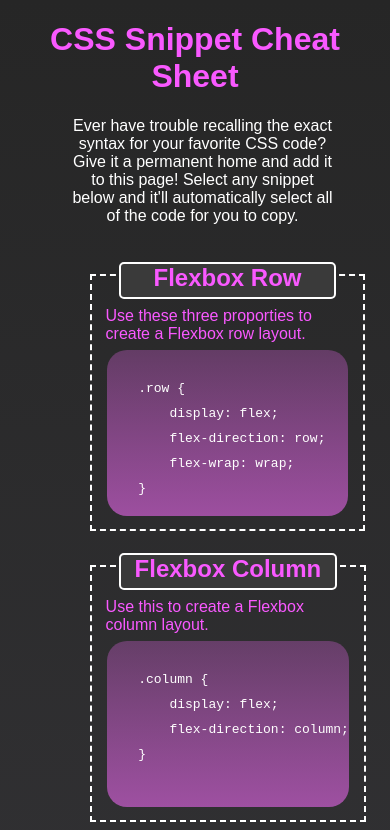
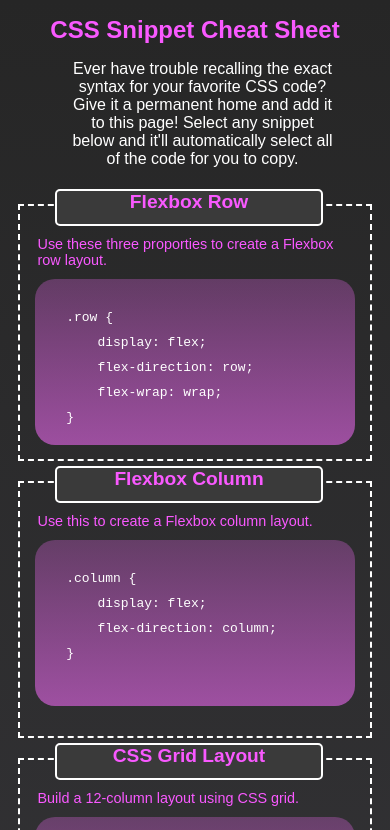
Before and after one commit to JoshAskew/mini-project-1, a plain HTML site: page index.html in a window 390 px wide. Shown: the top 830 px of the page. Drawn offline with Linux system fonts and the light colour scheme.

Commit message:
added mobile media query

```diff
--- a/style.css
+++ b/style.css
@@ -156,3 +156,29 @@ span::after {
 }
 
 /* Media Queries */
+
+/* Mobile styles */
+@media (max-width: 768px) {
+    .container {
+        flex-direction: column; /* Stack elements vertically */
+        margin-left: 0; /* Center elements on small screens */
+        padding: 10px; /* Add some padding */
+    }
+
+    h1 {
+        font-size: 1.5em; /* Smaller heading */
+    }
+
+    h2 {
+        font-size: 1.2em; /* Smaller subheading */
+    }
+
+    .box-1, .box-2, .box-3, .box-4, .box-5, .box-6 {
+        max-width: 100%; /* Full width on mobile */
+        margin: 10px 0; /* Margin adjustments */
+    }
+
+    .pink-p {
+        font-size: 0.9em; /* Adjust paragraph text size */
+    }
+}
```
